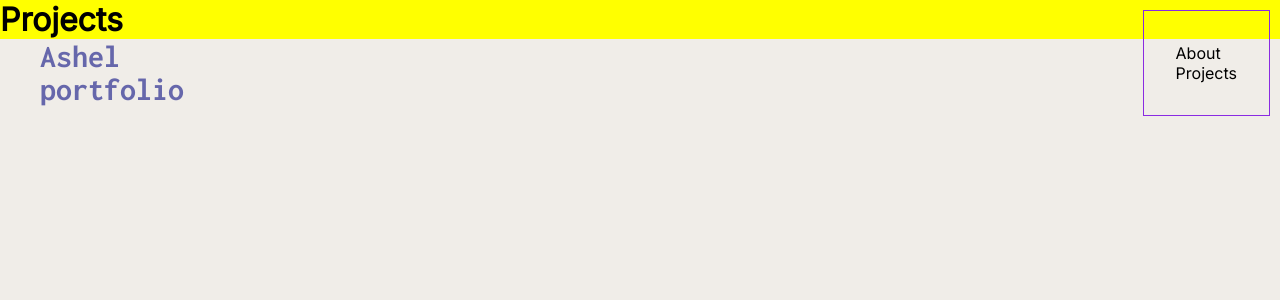
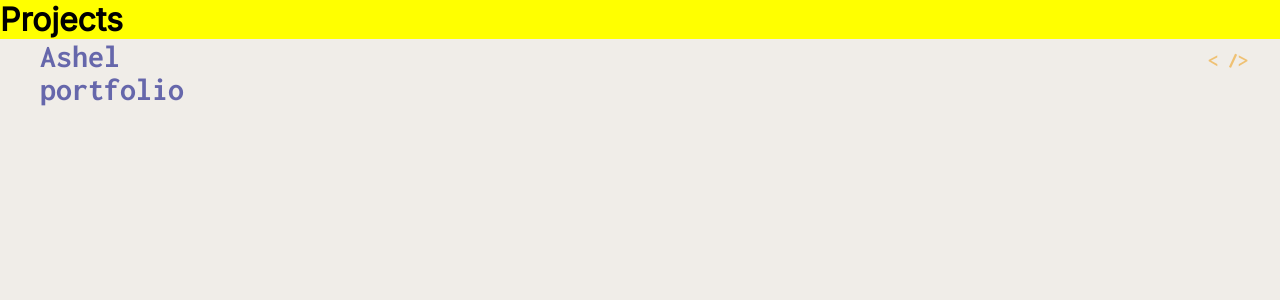
Before and after one commit to 7evenUp/ashel-portfolio, a React (Create React App) app: page /projects in a window 1280 px wide. Shown: the top 300 px of the page. Built offline with nearby package versions, Linux system fonts and the light colour scheme.

Commit message:
Finished Menu component styling

```diff
--- a/src/App.scss
+++ b/src/App.scss
@@ -19,7 +19,8 @@
 
   &_navigation_wrapper {
     position: fixed;
-    right: 10px;
-    top: 10px;
+    right: 0;
+    top: 0;
+    z-index: 10;
   }
 }
--- a/src/components/Menu/Menu.module.scss
+++ b/src/components/Menu/Menu.module.scss
@@ -1,7 +1,90 @@
+@use '../../styles/colors';
+@use '../../styles/mixins';
+
+.btn {
+  @include mixins.font-inconsolata-bold;
+  font-size: 20px;
+  color: colors.$secondary;
+  background-color: transparent;
+  border: none;
+  cursor: pointer;
+  transition: all 0.25s ease-in-out;
+
+  &:hover {
+    opacity: 0.8;
+  }
+}
+
 .menu {
-  border: 1px solid blueviolet;
-  padding: 32px;
+  background-color: colors.$black;
+  padding: 50px 32px;
   display: flex;
   flex-direction: column;
+  gap: 40px;
+  width: 260px;
 
+  &_navigation {
+    display: flex;
+    flex-direction: column;
+    gap: 16px;
+  }
+
+  &_contact {
+    display: flex;
+    flex-direction: column;
+    gap: 24px;
+
+    h4 {
+      @include mixins.font-inter-regular;
+      font-size: 20px;
+      color: colors.$beige;
+    }
+
+    div {
+      display: flex;
+      flex-direction: column;
+      gap: 8px;
+    }
+  }
+
+  &_socials {
+    display: flex;
+    flex-direction: column;
+    gap: 24px;
+
+    h4 {
+      @include mixins.font-inter-regular;
+      font-size: 20px;
+      color: colors.$beige;
+    }
+  }
 }
+
+.navlink {
+  @include mixins.font-inconsolata-bold;
+  font-size: 18px;
+  color: colors.$white;
+  transition: all 0.2s ease-in-out;
+
+  &:hover {
+    opacity: 0.85;
+  }
+}
+
+.link {
+  @include mixins.font-inter-regular;
+  font-size: 16px;
+  color: colors.$beige;
+  transition: all 0.2s ease-in-out;
+
+  &:hover {
+    opacity: 0.85;
+  }
+}
+
+.separator {
+  display: block;
+  height: 1px;
+  width: 100%;
+  background-color: colors.$gray;
+}
--- a/src/components/Menu/Menu.tsx
+++ b/src/components/Menu/Menu.tsx
@@ -1,12 +1,61 @@
-import React from 'react'
-import { Link } from 'react-router-dom'
+import React, { useState } from 'react'
+import { Link, NavLink } from 'react-router-dom'
+import Socials from '../Socials/Socials'
 import styles from './Menu.module.scss'
 
 export default function Menu() {
-  return (
+  const [menuOpened, setMenuOpened] = useState(false)
+
+  const changeMenuState = () => setMenuOpened(!menuOpened)
+
+  if (!menuOpened) return (
+    <button
+      style={{
+        marginTop: 50,
+        marginRight: 32
+      }}
+      className={styles.btn}
+      type='button'
+      onClick={changeMenuState}
+    >
+      {'< />'}
+    </button>
+  )
+  else return (
     <div className={styles.menu}>
-      <Link to='/' >About</Link>
-      <Link to='/projects' >Projects</Link>
+      <button
+        className={styles.btn}
+        type='button'
+        onClick={changeMenuState}
+      >
+        {'<CloseButton />'}
+      </button>
+      <div className={styles.menu_navigation}>
+        <NavLink className={styles.navlink} to={'/'}>{({isActive}) => (
+          isActive ? '<About active />' : '<About />'
+        )}</NavLink>
+        <NavLink className={styles.navlink} to={'/projects'}>{({isActive}) => (
+          isActive ? '<Projects active />' : '<Projects />'
+        )}</NavLink>
+      </div>
+
+      <span className={styles.separator}/>
+
+      <div className={styles.menu_contact}>
+        <h4>GET IN TOUCH</h4>
+        <div>
+          <a className={styles.link} href='mailto:sheludeshev.artyom@mail.ru'>@mail.me</a>
+          <a className={styles.link} href='https://t.me/x7evenUpx' target={'_blank'} rel="noreferrer">t.me/x7evenUpx</a>
+        </div>
+      </div>
+
+      <span className={styles.separator}/>
+
+      <div className={styles.menu_socials}>
+        <h4>Socials</h4>
+        <Socials small/>
+      </div>
+
     </div>
   )
 }
--- a/src/components/Socials/Socials.module.scss
+++ b/src/components/Socials/Socials.module.scss
@@ -8,9 +8,28 @@
     width: 40px;
     height: 40px;
     transition: all 0.25s ease-in-out;
+    background-size: cover;
 
     &:hover {
       opacity: 0.85;
     }
   }
 }
+
+.list_small {
+  display: flex;
+  align-items: center;
+  gap: 16px;
+
+  span {
+    display: block;
+    width: 30px;
+    height: 30px;
+    transition: all 0.25s ease-in-out;
+    background-size: cover;
+
+    &:hover {
+      opacity: 0.85;
+    }
+  }
+}
--- a/src/components/Socials/Socials.tsx
+++ b/src/components/Socials/Socials.tsx
@@ -18,12 +18,15 @@ const socialsData = [
     link: 'https://dribbble.com/7_even_Up',
     src: 'dribbble_icon.svg'
   },
-
 ]
 
-export default function Socials() {
+type SocialsProps = {
+  small?: boolean
+}
+
+export default function Socials({small}: SocialsProps) {
   return (
-    <ul className={styles.list}>
+    <ul className={small ? styles.list_small : styles.list}>
       {socialsData.map((social, index) => (
         <li key={index}><a href={social.link} target={"_blank"} rel="noreferrer">
           <span style={{backgroundImage: `url(${social.src})`}}/>
```
